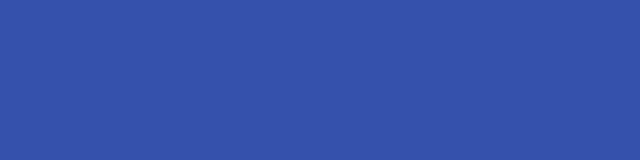
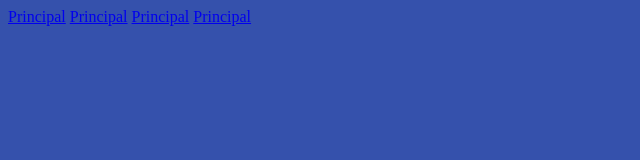
Before and after one commit to FelipeRobertoCardoso/site-robo, a plain HTML site: page index.html in a window 1280 px wide. Shown: the whole page, without its empty margins (0-640 px from the left). Drawn offline with Linux system fonts and the light colour scheme.

Commit message:
Segunda versão

```diff
--- a/index.html
+++ b/index.html
@@ -7,6 +7,19 @@
     <title>Robótica Industrial</title>
 </head>
 <body>
+    <header>
+        <nav>
+            <a href="./index.html">Principal</a>
+            <a href="./html/robo_kuka.html">Principal</a>
+            <a href="./html/robo_ur.html">Principal</a>
+            <a href="./html/contato.html">Principal</a>
+        </nav>
+    </header>
+    <main>
 
+    </main>
+    <footer>
+
+    </footer>
 </body>
 </html>
```
Also changed, not shown: html/contato.html (added), html/robo_kuka.html (added), html/robo_ur.html (added).
